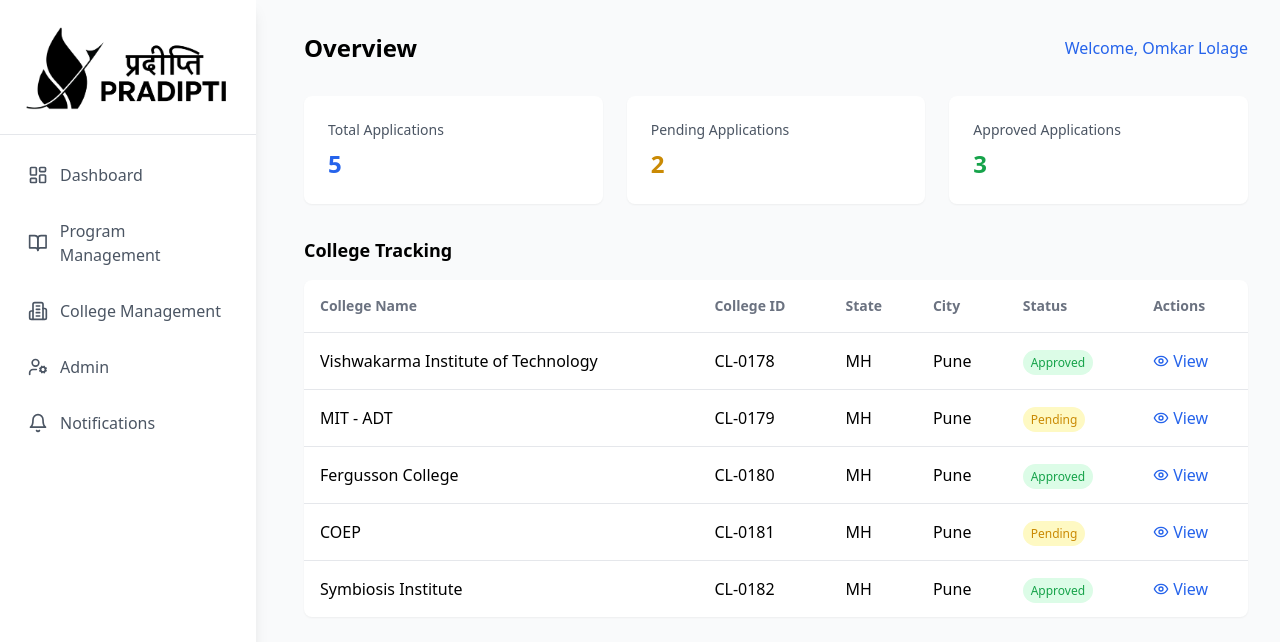
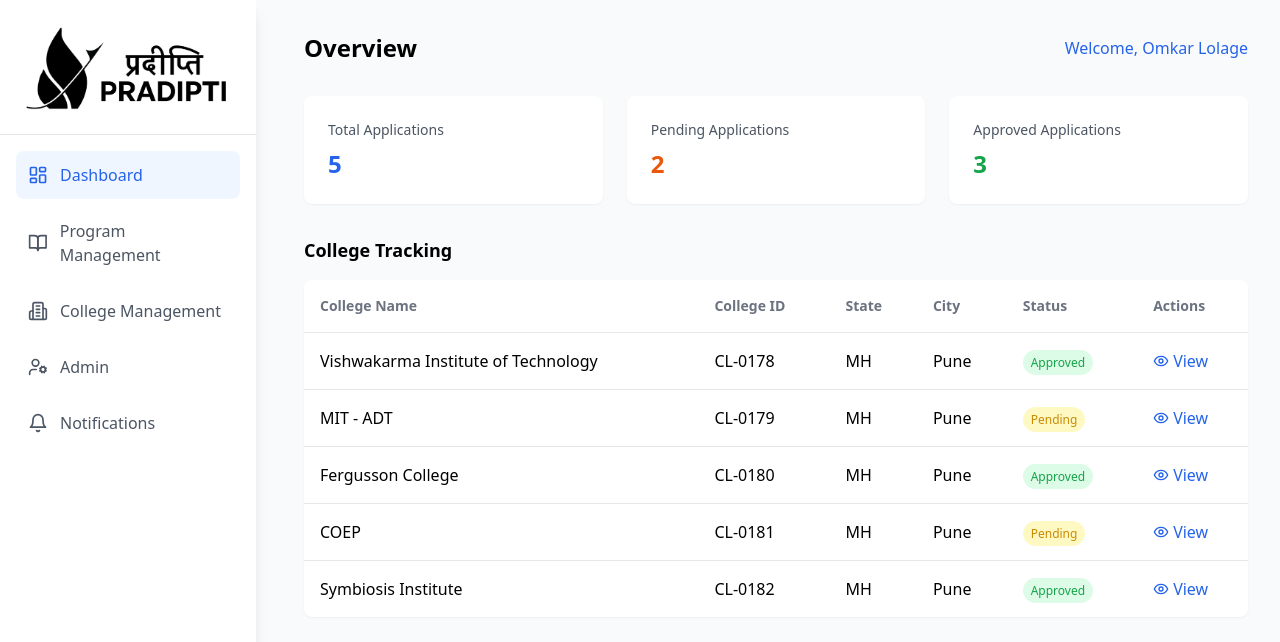
Before and after one commit to arya2004/Pradipti-Portal, a React (Vite) app in the folder client/: page / in a window 1280 px wide. Shown: the top 642 px of the page. Built offline with nearby package versions, Linux system fonts and the light colour scheme.

Commit message:
Adds menu icon when screen size shrinks

```diff
--- a/client/src/components/Sidebar.jsx
+++ b/client/src/components/Sidebar.jsx
@@ -1,27 +1,53 @@
 import React from 'react';
 import { LayoutDashboard, BookOpen, Building2, UserCog, Bell } from 'lucide-react';
-import { Link } from 'react-router-dom';
+import { Link, useLocation } from 'react-router-dom';
 
-export function Sidebar() {
+export function Sidebar({ onClose }) {
+  const location = useLocation();
+
+  const isActive = (path) => location.pathname === path;
+
   return (
-    <div className="bg-white w-64 min-h-screen shadow-lg hidden md:block">
+    <div className="bg-white w-64 min-h-screen shadow-lg">
       <div className="p-4 border-b">
-        <img src = "../../assets/image.png" alt ="Pradipti Logo"></img>
+        <img src = "../../assets/image.png"></img>
       </div>
       <nav className="p-4">
-        <SidebarLink href="/" icon={<LayoutDashboard size={20} />}>
+        <SidebarLink
+          href="/"
+          icon={<LayoutDashboard size={20} />}
+          active={isActive('/')}
+          onClick={onClose}
+        >
           Dashboard
         </SidebarLink>
-        <SidebarLink href="/program-management" icon={<BookOpen size={20} />}>
+        <SidebarLink
+          href="/program-management"
+          icon={<BookOpen size={20} />}
+          active={isActive('/program-management')}
+          onClick={onClose}
+        >
           Program Management
         </SidebarLink>
-        <SidebarLink href="#" icon={<Building2 size={20} />}>
+        <SidebarLink
+          href="#"
+          icon={<Building2 size={20} />}
+          onClick={onClose}
+        >
           College Management
         </SidebarLink>
-        <SidebarLink href="#" icon={<UserCog size={20} />}>
+        <SidebarLink
+          href="#"
+          icon={<UserCog size={20} />}
+          onClick={onClose}
+        >
           Admin
         </SidebarLink>
-        <SidebarLink href="#" icon={<Bell size={20} />}>
+        <SidebarLink
+          href="#"
+          icon={<Bell size={20} />}
+          onClick={onClose}
+        >
           Notifications
         </SidebarLink>
       </nav>
@@ -29,11 +55,16 @@ export function Sidebar() {
   );
 }
 
-function SidebarLink({ href, icon, children }) {
+function SidebarLink({ href, icon, children, active, onClick }) {
   return (
     <Link
       to={href}
-      className={`flex items-center space-x-3 p-3 rounded-lg mb-2 transition-colors text-gray-600 hover:bg-gray-50`}
+      onClick={onClick}
+      className={`flex items-center space-x-3 p-3 rounded-lg mb-2 transition-colors ${
+        active
+          ? 'bg-blue-50 text-blue-600'
+          : 'text-gray-600 hover:bg-gray-50'
+      }`}
     >
       {icon}
       <span>{children}</span>
--- a/client/src/components/StatCard.jsx
+++ b/client/src/components/StatCard.jsx
@@ -3,7 +3,7 @@ import React from 'react';
 export function StatCard({ title, value, type }) {
   const colors = {
     total: 'text-blue-600',
-    pending: 'text-yellow-600',
+    pending: 'text-orange-600',
     approved: 'text-green-600',
   };
 
```
